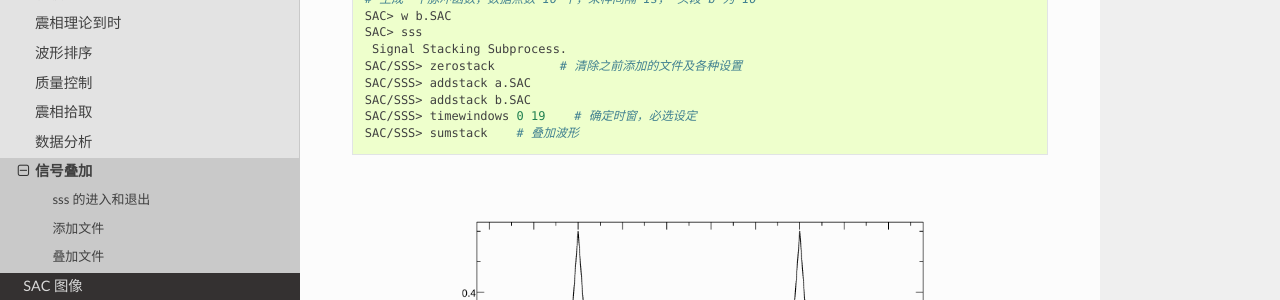
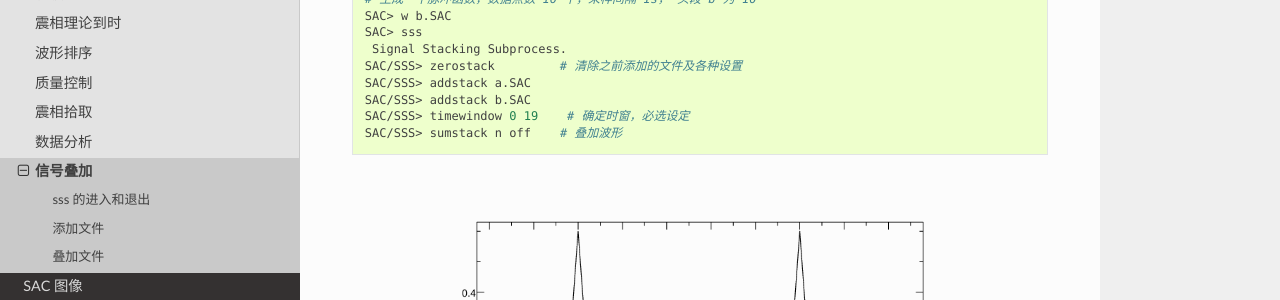
Before and after one commit to seisman/SAC_Docs_zh, a Sphinx documentation site: the page built from source/data-process/stack.rst, in a window 1280 px wide and 900 px high, scrolled down 1147 px. Shown: the part 151-451 px from the top of the window. Built offline with Sphinx 7.4.7 and the Read the Docs theme 2.0.0, drawn with Linux system fonts in a browser that asks for light colours.

```diff
--- a/source/data-process/stack.rst
+++ b/source/data-process/stack.rst
@@ -68,8 +68,8 @@
     SAC/SSS> zerostack         # 清除之前添加的文件及各种设置
     SAC/SSS> addstack a.SAC
     SAC/SSS> addstack b.SAC
-    SAC/SSS> timewindows 0 19    # 确定时窗，必选设定
-    SAC/SSS> sumstack    # 叠加波形
+    SAC/SSS> timewindow 0 19    # 确定时窗，必选设定
+    SAC/SSS> sumstack n off    # 叠加波形
 
 .. figure:: /images/stack-without-delay.*
    :alt: 不做动校正的叠加
```
Also changed, not shown: 2 other files.
